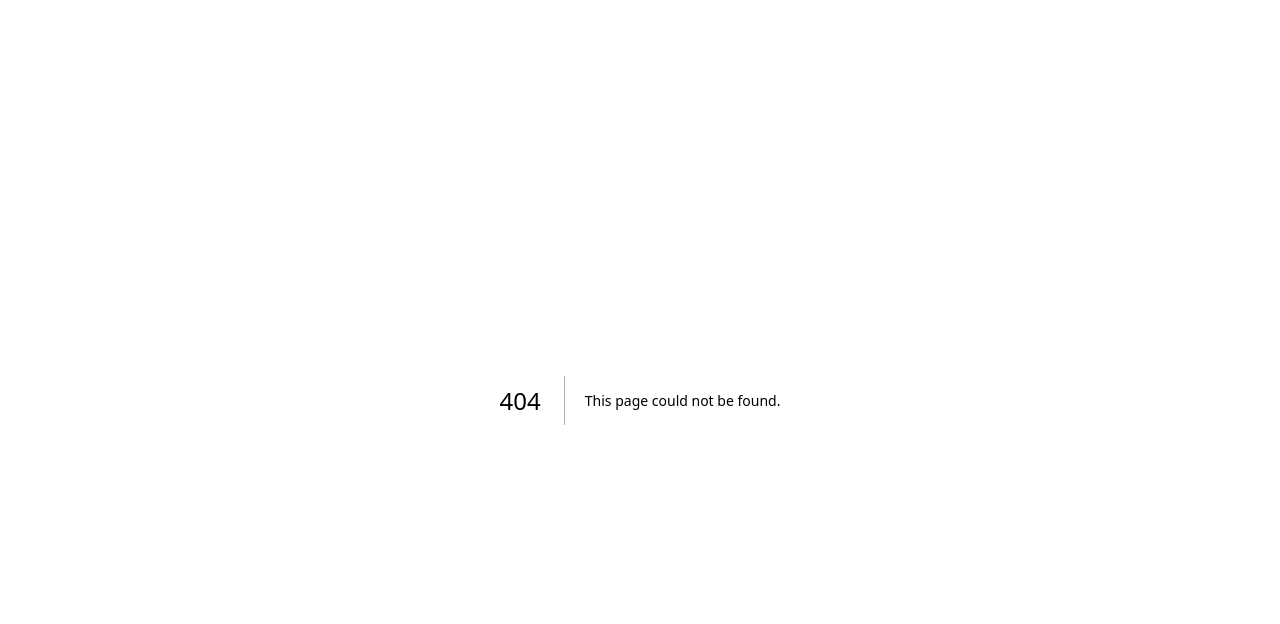
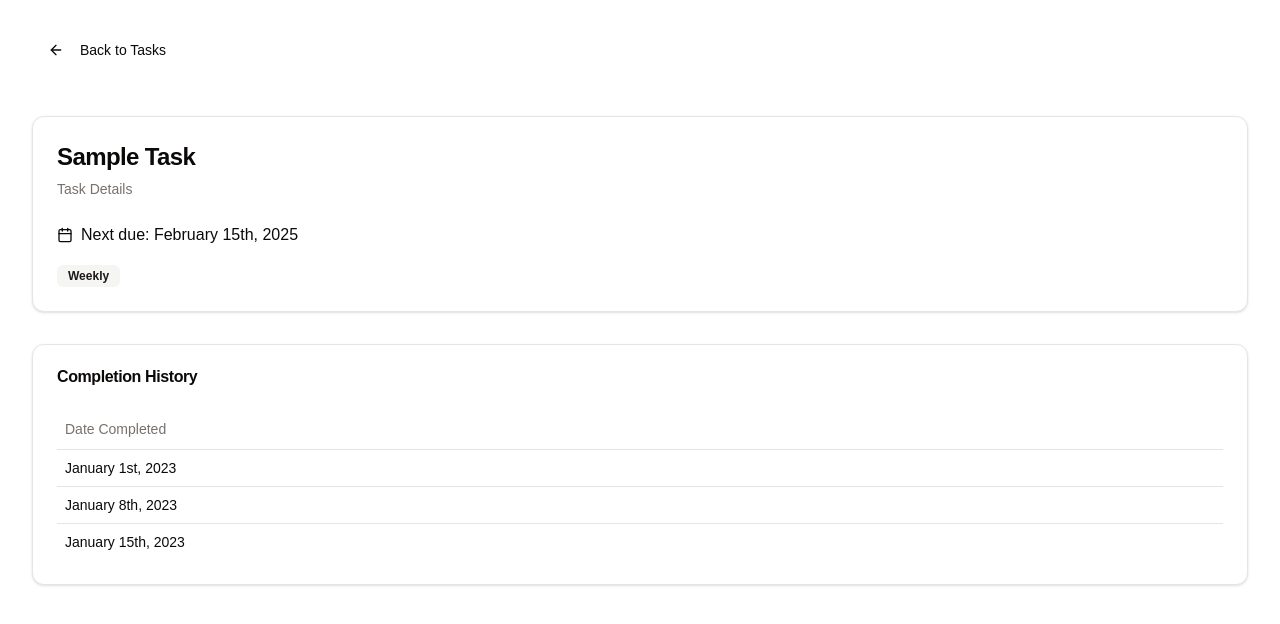
Before and after one commit to padmaia/keep-it-up, a Next.js app: page /tasks/1 in a window 1280 px wide. Before the commit this address had no page. Shown: the top 624 px of the page. Built offline with nearby package versions, Linux system fonts and the light colour scheme.

Commit message:
task detail page

```diff
--- /dev/null
+++ b/app/tasks/[id]/page.tsx
@@ -0,0 +1,83 @@
+"use client"
+import { useParams, useRouter } from "next/navigation"
+import { format, parseISO } from "date-fns"
+import { ArrowLeftIcon, CalendarIcon } from "lucide-react"
+
+import { Button } from "@/components/ui/button"
+import { Card, CardContent, CardDescription, CardHeader, CardTitle } from "@/components/ui/card"
+import { Badge } from "@/components/ui/badge"
+import { Table, TableBody, TableCell, TableHead, TableHeader, TableRow } from "@/components/ui/table"
+
+// This should be replaced with your actual data fetching logic
+const fetchTask = (id: string) => {
+  // Simulating task data
+  return {
+    id,
+    name: "Sample Task",
+    date: new Date().toISOString(),
+    frequency: "weekly" as const,
+    completed: false,
+    history: [
+      new Date(2023, 0, 1).toISOString(),
+      new Date(2023, 0, 8).toISOString(),
+      new Date(2023, 0, 15).toISOString(),
+    ],
+  }
+}
+
+export default function TaskDetailPage() {
+  const params = useParams()
+  const router = useRouter()
+  const taskId = params.id as string
+  const task = fetchTask(taskId)
+
+  return (
+    <div className="w-full p-8 space-y-8">
+      <Button variant="ghost" onClick={() => router.back()} className="mb-4">
+        <ArrowLeftIcon className="mr-2 h-4 w-4" /> Back to Tasks
+      </Button>
+
+      <Card>
+        <CardHeader>
+          <CardTitle className="text-2xl">{task.name}</CardTitle>
+          <CardDescription>Task Details</CardDescription>
+        </CardHeader>
+        <CardContent>
+          <div className="grid gap-4">
+            <div className="flex items-center">
+              <CalendarIcon className="mr-2 h-4 w-4" />
+              <span>Next due: {format(parseISO(task.date), "PPP")}</span>
+            </div>
+            <div>
+              <Badge variant="secondary" className="capitalize">
+                {task.frequency}
+              </Badge>
+            </div>
+          </div>
+        </CardContent>
+      </Card>
+
+      <Card>
+        <CardHeader>
+          <CardTitle>Completion History</CardTitle>
+        </CardHeader>
+        <CardContent>
+          <Table>
+            <TableHeader>
+              <TableRow>
+                <TableHead>Date Completed</TableHead>
+              </TableRow>
+            </TableHeader>
+            <TableBody>
+              {task.history.map((date, index) => (
+                <TableRow key={index}>
+                  <TableCell>{format(parseISO(date), "PPP")}</TableCell>
+                </TableRow>
+              ))}
+            </TableBody>
+          </Table>
+        </CardContent>
+      </Card>
+    </div>
+  )
+}
```
